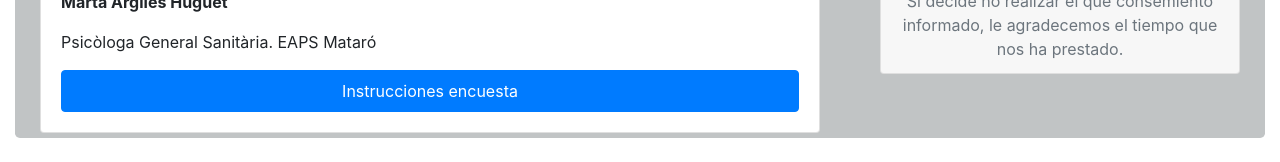
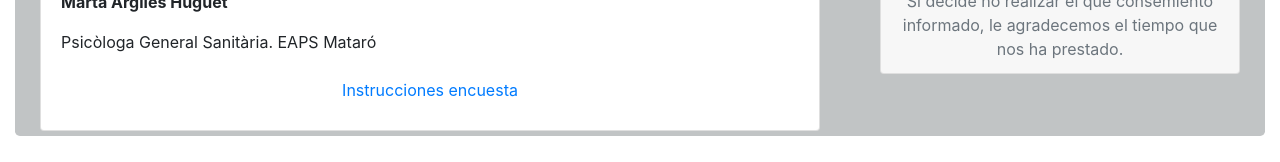
Before and after one commit to fbronchaly/angular-covid19-ympezx, an Angular app: page /investigadoras#/investigadoras in a window 1280 px wide. Before the commit this address led to /investigadoras#/investigadoras. Shown: the part 467-629 px from the top of the page. Built offline with nearby package versions, Linux system fonts and the light colour scheme.

Commit message:
2 files modified

```diff
--- a/src/app/component/panel1/panel1.component.html
+++ b/src/app/component/panel1/panel1.component.html
@@ -27,7 +27,7 @@ EAPS Mataró
 
 
 
-    <a class="nav-link nav-item btn btn-primary" [routerLink]="['instrucciones']">Instrucciones encuesta</a>
+    <a class="nav-link" [routerLink]="['/instrucciones']">Instrucciones encuesta</a>
        </div>
 
 </div>
--- a/src/app/component/panel2/panel2.component.html
+++ b/src/app/component/panel2/panel2.component.html
@@ -14,7 +14,7 @@
 
 
 
-    <a class="nav-link nav-item btn btn-primary" [routerLink]="['investigadoras']">Justificación y antecedentes</a>
+    <a class="nav-link " [routerLink]="['/investigadoras']">Justificación y antecedentes</a>
        </div>
 
 </div>
```
